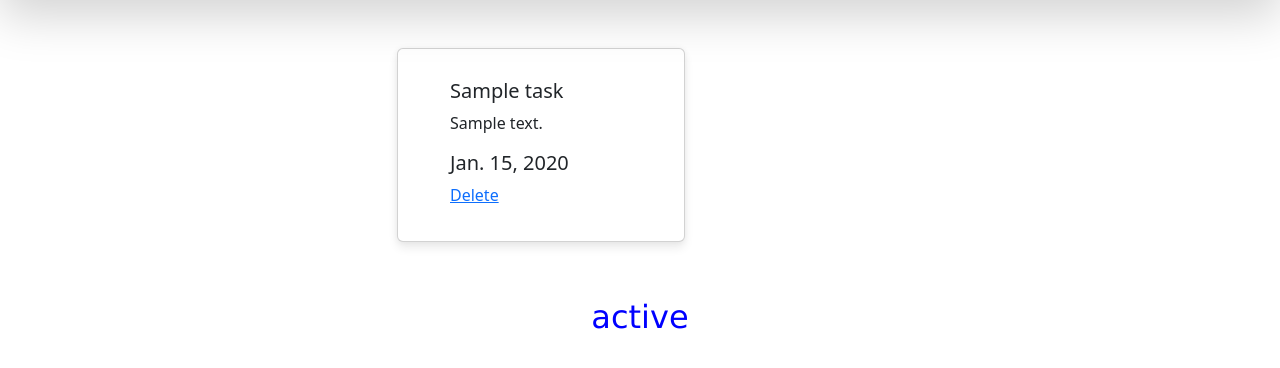
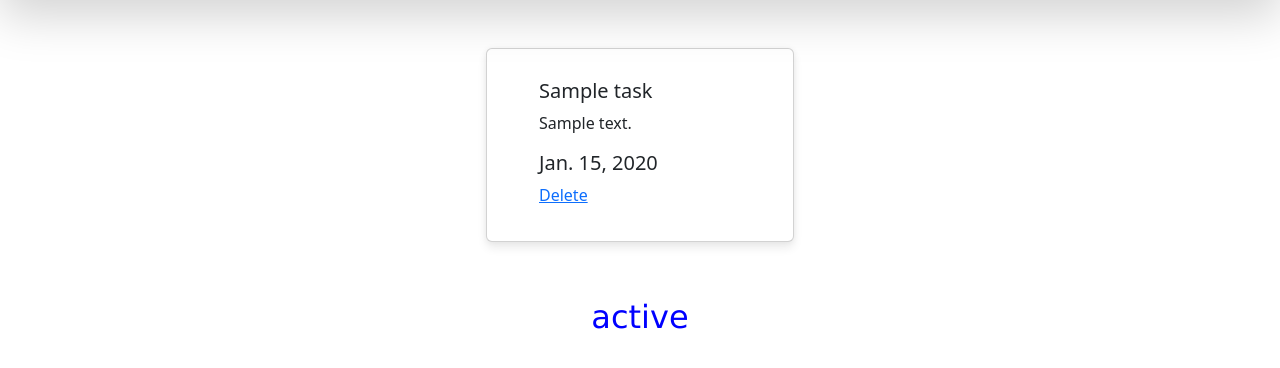
Before and after one commit to codenameLontong/Tugas-2, a Django app: template todolist/templates/todolist.html in a window 1280 px wide. Shown: the part 88-456 px from the top of the page. Run offline with Django 4.2, Linux system fonts and the light colour scheme; tables that the repository leaves empty hold one stand-in row (values such as "Sample post"); the template is opened without the code that fills it: values that come from a table or form of the project are taken from there, most other values are stand-ins (such as "Sample title", 1, 10 or a date in 2020); some libraries are stand-ins or nearby versions.

Commit message:
Updated Responsive

```diff
--- a/todolist/templates/todolist.html
+++ b/todolist/templates/todolist.html
@@ -52,8 +52,8 @@
         {% comment %} Add the data below this line {% endcomment %}
         {% for item in list %}
 
-          <div class="col-18 col-md-9 col-lg-6">
-            <div class="card .bg-light .bg-gradient rounded" style="width: 18rem;">
+          <div class="col-12 col-md-6 col-lg-4">
+            <div class="card .bg-light .bg-gradient rounded">
               <div class="card-body">
                 <h5 class="card-title">{{item.title}}</h5>
                 <p class="card-text">{{item.description}}</p>
```
